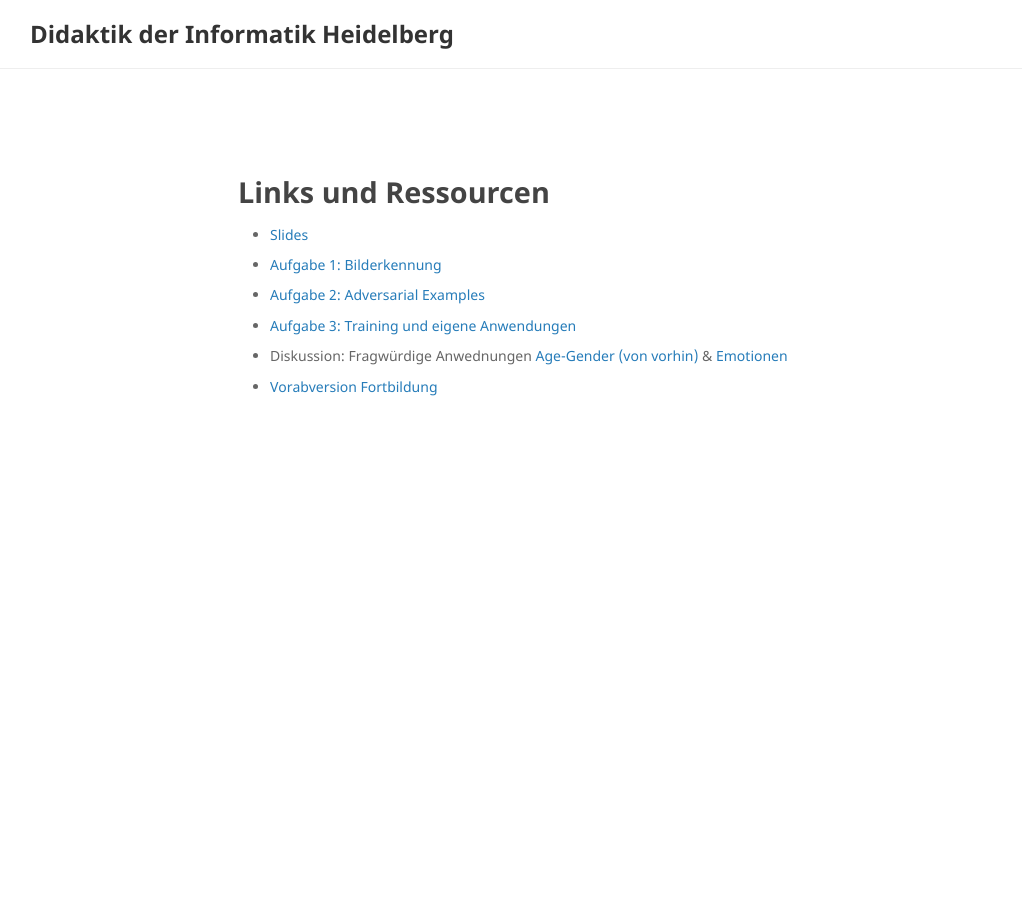
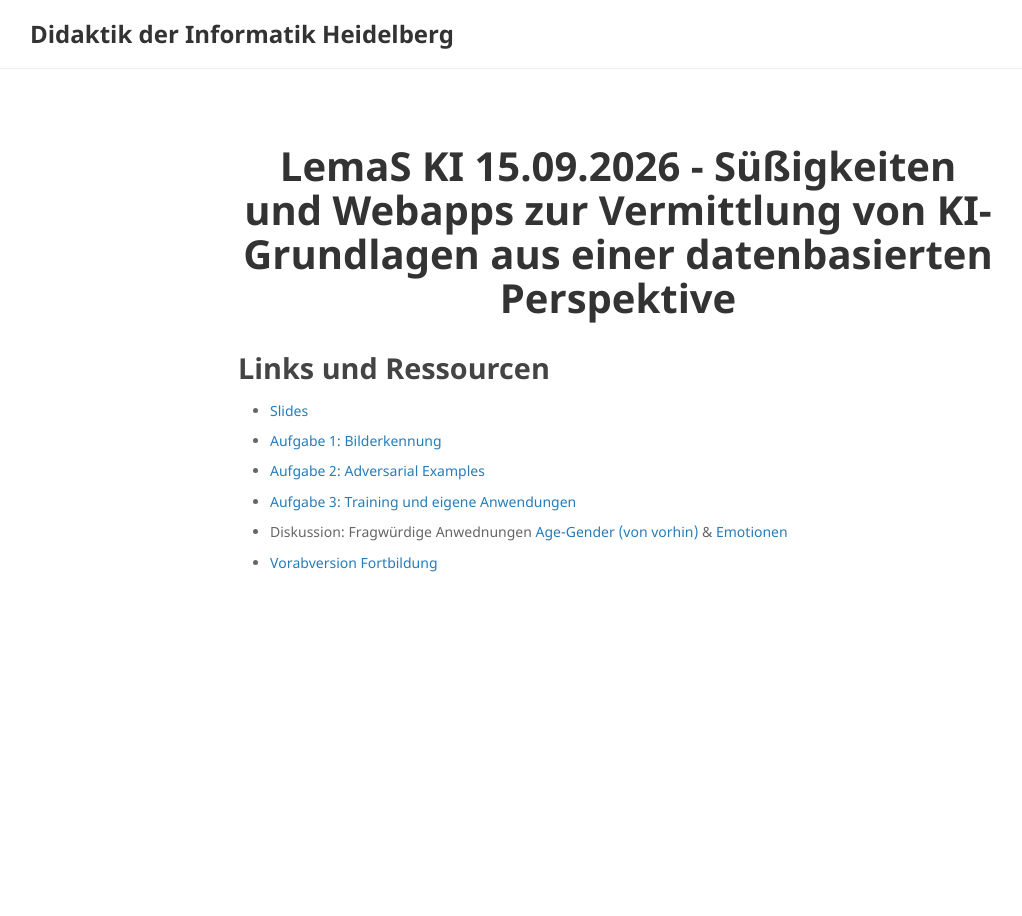
Before and after one commit to DDIHD/DDIHD.github.io, a Jekyll site: the page built from events/lemaski.md, in a window 1280 px wide. Shown: the whole page, without its empty margins (30-1052 px from the left). Built offline with Jekyll 4.4.1, drawn with Linux system fonts in a browser that asks for light colours; an icon font too large for the unit is left out.

Commit message:
Update lemaski.md

```diff
--- a/events/lemaski.md
+++ b/events/lemaski.md
@@ -1,10 +1,11 @@
 ---
 layout: page
 title: LemaS KI - 15.09.2026
-description: "Süßigkeiten und Webapps zur Vermittlung von KI-Grundlagen aus einer datenbasierten Perspektive."
+description: "Süßigkeiten und Webapps zur Vermittlung von KI-Grundlagen aus einer datenbasierten Perspektive"
 category: event
 ---
 
+# LemaS KI 15.09.2026 - Süßigkeiten und Webapps zur Vermittlung von KI-Grundlagen aus einer datenbasierten Perspektive
 
 ## Links und Ressourcen
 
```
